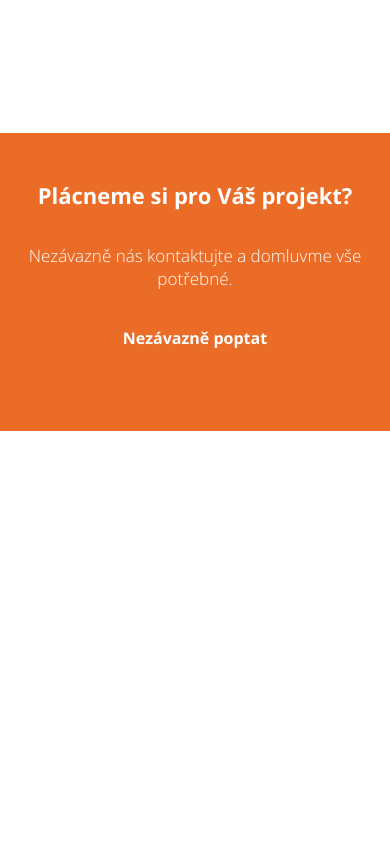
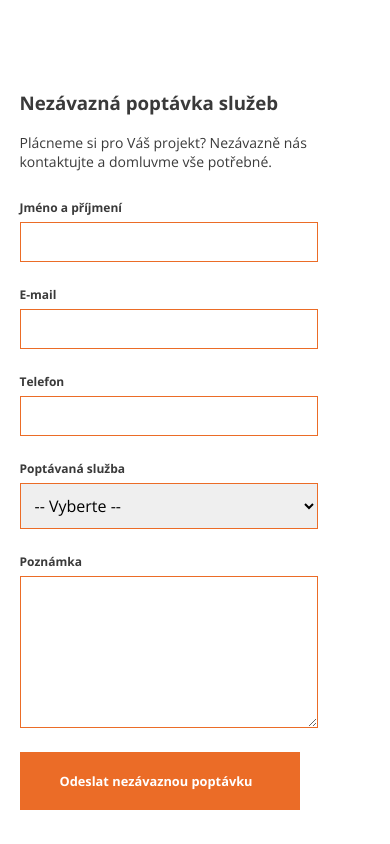
Before and after one commit to pslib-cz/2022-p2b-web-hm-building-Fuficek, a plain HTML site: page kontakt.html in a window 390 px wide. Shown: the part 960-1804 px from the top of the page. Before the commit the page ends 1391 px from the top, so only its background shows below. Drawn offline with Linux system fonts and the light colour scheme; a script that the page names is missing.

Commit message:
dokončil jsem kontakt i pro mobil

```diff
--- a/kontakt.html
+++ b/kontakt.html
@@ -7,19 +7,19 @@
     <link rel="stylesheet" href="styles/main.css">
     <script src="https://api.mapy.cz/loader.js"></script>
 	<script>Loader.load()</script>
-    <title></title>
+    <title>Kontakt</title>
 </head>
 <body>
     <header class="main--header header--alt">
         <nav class="navbar">
-            <img class="navlogo" src="IMG/logo.svg">
+            <a href="index.html"><img class="navlogo" src="IMG/logo.svg"></a>
             <button class="page-navbar__hamburger" onclick="Hamburger()">&#xe9bd;</button>
             <div class="navlinks">
-                <a class="navlink active" href="index.html">Domů</a>
-                <a class="navlink" href="sluzby.html">Služby</a>
+                <a class="navlink" href="index.html">Domů</a>
+                <a class="navlink" href="index.html#services">Služby</a>
                 <a class="navlink" href="reference.html">Reference</a>
                 <a class="navlink" href="about.html">O nás</a>
-                <a class="navlink" href="kontakt.html">Kontakt</a>
+                <a class="navlink active" href="kontakt.html">Kontakt</a>
             </div>
         </nav>
     </header>
@@ -35,12 +35,47 @@
                 <span><a>Křižanská 12, Liberec XXII-Horní Suchá</a></span>
             </section>
             <div id="mapa" class="map"></div>
+        <form>
+            <h3>Nezávazná poptávka služeb</h3>
+            <p>Plácneme si pro Váš projekt? Nezávazně nás kontaktujte a domluvme vše potřebné.</p>
+            <div class="form__group">
+                <label for="name">Jméno a příjmení</label>
+                <input type="text" id="name" name="name">
+            </div>
+            <div class="form__group">
+                <label for="email">E-mail</label>
+                <input type="email" id="email" name="email">
+            </div>
+            <div class="form__group">
+                <label for="phone">Telefon</label>
+                <input type="tel" id="phone" name="phone">
+            </div>
+            <!-- poptávková sližba (dropdown select na 5 možností) -->
+            <div class="form__group">
+                <label for="service">Poptávaná služba</label>
+                <select id="service" name="service">
+                    <option value="0">-- Vyberte --</option>
+                    <option value="1">Novostavba</option>
+                    <option value="2">Průmyslová stavba</option>
+                    <option value="3">Rekonstrukce</option>
+                    <option value="4">Komunikace a zpevněné plochy</option>
+                    <option value="5">Ostatní</option>
+                </select>
+            </div>
+            <div class="form__group">
+                <label for="message">Poznámka</label>
+                <textarea id="message" name="message"></textarea>
+            </div>
+            <div class="form__group">
+                <a class="btn--primary--no-arrow" type="submit">Odeslat nezávaznou poptávku</a>
+            </div>
+        </form>
         </div>
     </div>
     <footer>
         <h1>Plácneme si pro Váš projekt?  </h1>
         <p>Nezávazně nás kontaktujte a domluvme vše potřebné.</p>
-        <a class="btn--primary--no-arrow" href="#">Nezávazně poptat</a>
+        <a class="btn--primary--no-arrow inverted" href="#">Nezávazně poptat</a>
     </footer>
     <script>
         function Hamburger() {
--- a/styles/main.css
+++ b/styles/main.css
@@ -314,7 +314,6 @@ footer p{
 .btn--primary--no-arrow{
     background-color: var(--primary);
     color: var(--bg);
-    max-width: 180px;
     margin-bottom: 2em;
     font-weight: 700;
     padding: 20px 40px;
@@ -327,16 +326,19 @@ footer p{
 .btn--primary--no-arrow:hover{
     font-size: 1.1em;
 }
-/* SPECIÁLNÍ NASTAVENÍ PRO KONTAKT.HTML */
+/* ====== SPECIÁLNÍ NASTAVENÍ PRO KONTAKT.HTML ===== */
 .grid__contact{
     max-width: 1280px;
     align-self: center;
     display: grid;
     grid-template-columns: 1fr 1fr;
+    gap: 50px;
 }
 .grid__contact__info{
     display: flex;
     flex-direction: column;
+    justify-content: center;
+    gap: 20px;
 }
 .map{
     width:600px;
@@ -355,7 +357,7 @@ span > p{
     content: "";
     background-image: url(../IMG/mail_24px.svg);
     background-color: var(--primary);
-    background-size: 50%;
+    background-size: 30%;
     background-repeat: no-repeat;
     background-position: center center;
     border-radius: 50%;
@@ -368,14 +370,78 @@ span > p{
 .grid__contact__info span:last-of-type::before {
     background-image: url(../IMG/room_24px.svg);
 }
-
-
+form{
+    display: flex;
+    flex-direction: column;
+}
+form p {
+    font-weight: 400;
+    font-size: 14px;
+    margin-bottom: 2em;
+    margin-top: 0;
+}
+.form__group{
+    display: flex;
+    flex-direction: column;
+    margin-bottom: 1em;
+    width: 85%;
+}
+form label{
+    font-weight: 700;
+    font-size: 12px;
+    margin-bottom: 0.5em;
+}
+form input{
+    padding: 10px;
+    border: 1px solid var(--primary);
+    font-size: 1em;
+    font-weight: 400;
+    margin-bottom: 0.5em;
+}
+form textarea{
+    padding: 10px;
+    border: 1px solid var(--primary);
+    font-size: 1em;
+    font-weight: 400;
+    margin-bottom: 0.5em;
+    font-family: 'Open Sans';
+    /* number of predefined rows */
+    min-height: 130px;
+}
+form textarea:focus{
+    outline-color: var(--primary);
+    border-radius: 0;
+}
+form input:focus{
+    outline-color: var(--primary);
+}
+form select{
+    padding: 10px;
+    border: 1px solid var(--primary);
+    font-size: 1em;
+    font-weight: 400;
+    margin-bottom: 0.5em;
+    font-family: 'Open Sans';
+}
+form select:focus{
+    outline-color: var(--primary);
+}
+.form__group a{
+    width: 200px;
+    font-size: 0.8em;
+}
+.form__group a:hover{
+    font-size: 0.8em;
+}
 /* =========== RESPONSIVNOST PRO MOBILE =========== */
 
 @media screen and (max-width: 360px) {
 }
 
 @media screen and (max-width: 1300px) {
+    .header--alt{
+        height: 200px !important;
+    }
     .title{
         font-size: 5em;
     }
@@ -392,9 +458,17 @@ span > p{
     .service__img--right{
         grid-column: 1;
     }
-
+    .navbar{
+        padding-bottom:  0;
+    }
+    .form__group .btn--primary--no-arrow{
+    }
 }
-@media screen and (max-width: 850px) {
+@media screen and (max-width: 990px) {
+    .header--alt{
+        background-image: none;
+        height: 200px !important;
+    }
     .title{
         font-size: 30px;
         line-height: 40px;
@@ -459,7 +533,9 @@ span > p{
     .reference-item__text{
         display: block;
     }
-
+    form a{
+        max-width: 80%;
+    }
     /* promotion banner */
     .promote__text{
         font-size: 18px;
@@ -477,4 +553,12 @@ span > p{
         font-size: 17px;
         max-width: 90vw;
     }
+    .grid__contact{
+        grid-template-columns: 1fr;
+        gap: 50px;
+    }
+    .map{
+        width: 90vw;
+        height: 300px;
+    }
 }
```
Also changed, not shown: index.html (+8 -8 lines), reference.html (+19 -7 lines), template.html (+2 -2 lines), sluzby/komunikace.html (added), sluzby/novostavby.html (added), sluzby/p-stavby.html (added), sluzby/rekonstrukce.html (added).
